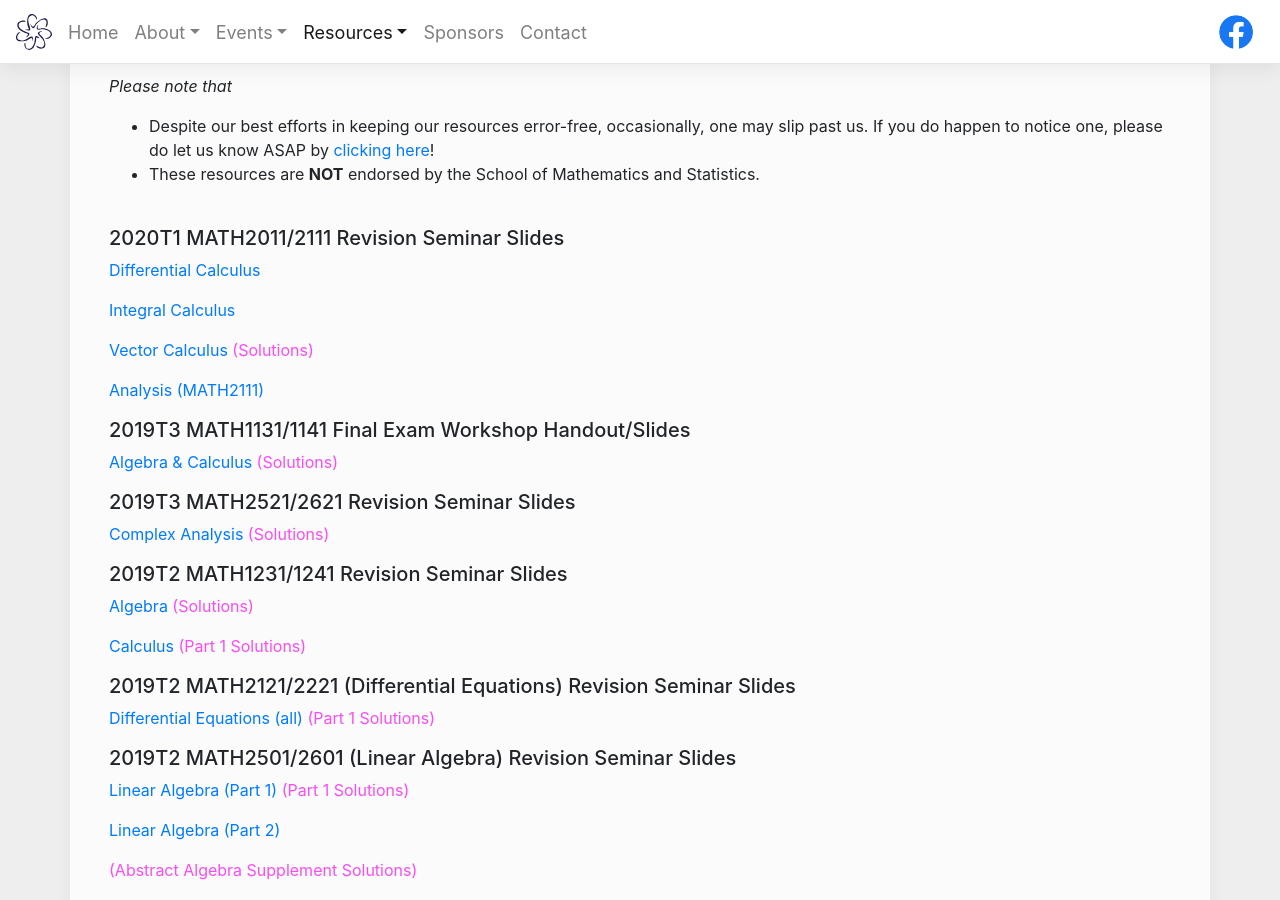
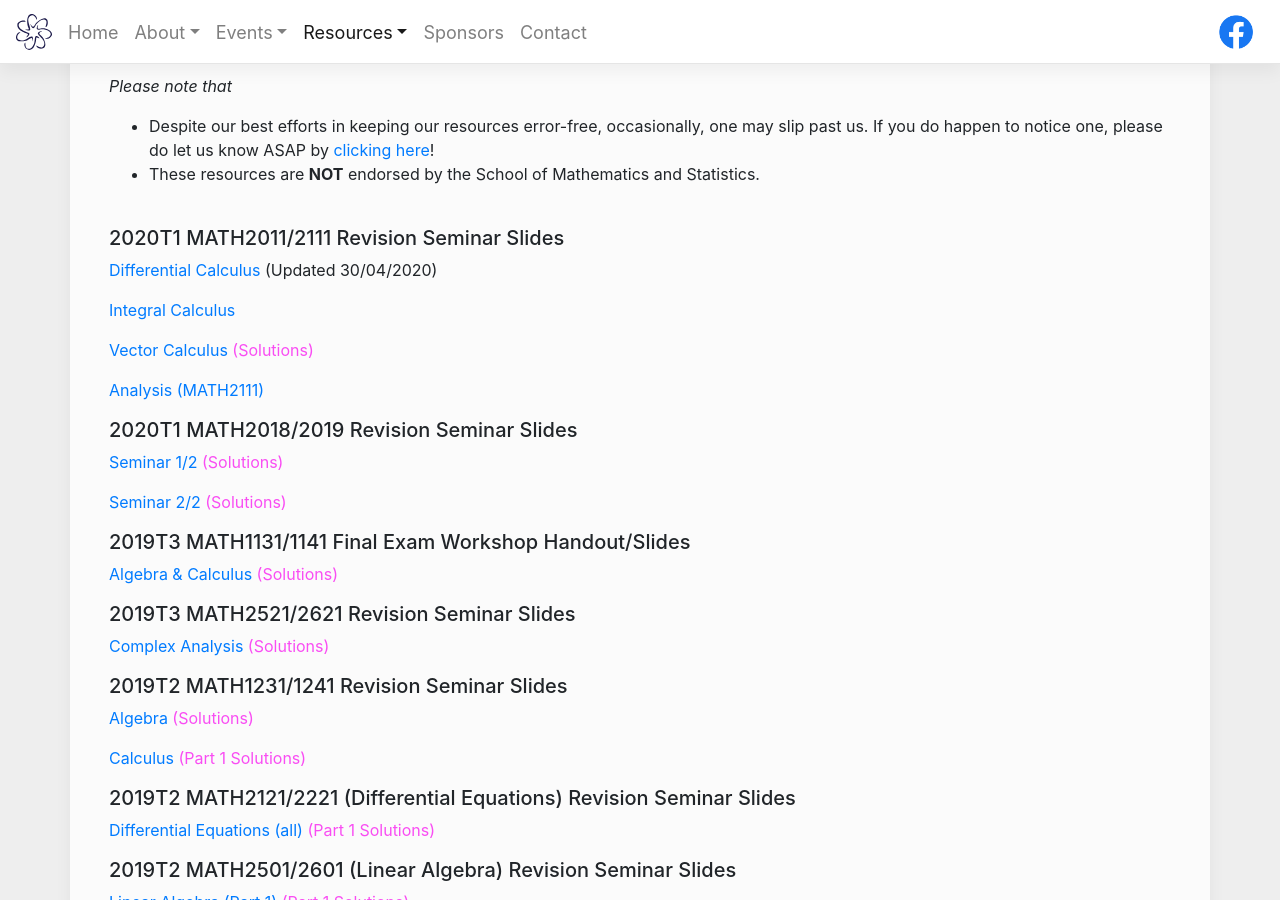
Before and after one commit to MathSocUNSW/MathSocUNSW.github.io, a Jekyll site: the page built from _pages/revision-lectures.md, in a window 1280 px wide and 900 px high, scrolled down 551 px. Built offline with Jekyll 4.4.1, drawn with Linux system fonts in a browser that asks for light colours; nearby versions of some CDN libraries.

Commit message:
Revision Slide update

```diff
--- a/_pages/revision-lectures.md
+++ b/_pages/revision-lectures.md
@@ -13,13 +13,19 @@ Huge thanks to our Education team who worked tirelessly to bring you this materi
 
 ##### 2020T1 MATH2011/2111 Revision Seminar Slides
 
-[Differential Calculus]({{ site.url }}/assets/revision/MATH2011_Differential_Calculus.pdf)
+[Differential Calculus]({{ site.url }}/assets/revision/MATH2011_Differential_Calculus.pdf) (Updated 30/04/2020)
 
 [Integral Calculus]({{ site.url }}/assets/revision/MATH2011_Integral_Calculus.pdf)
 
 [Vector Calculus]({{ site.url }}/assets/revision/MATH2011_Vector_Calculus.pdf) [<span style="color:#F94DF3"> (Solutions)</span>]({{ site.url }}/assets/revision/Vector_Calculus_Solutions.pdf)
 
 [Analysis (MATH2111)]({{ site.url }}/assets/revision/MATH2111_Analysis_of_Rn.pdf)
+
+##### 2020T1 MATH2018/2019 Revision Seminar Slides
+
+[Seminar 1/2]({{ site.url }}/assets/revision/MATH20189_Seminar_1.pdf) [<span style="color:#F94DF3"> (Solutions)</span>]({{ site.url }}/assets/revision/MATH20189_Seminar_1_Solutions.pdf)
+
+[Seminar 2/2]({{ site.url }}/assets/revision/MATH20189_Seminar_2.pdf) [<span style="color:#F94DF3"> (Solutions)</span>]({{ site.url }}/assets/revision/MATH20189_Seminar_2_Solutions.pdf)
 
 ##### 2019T3 MATH1131/1141 Final Exam Workshop Handout/Slides
 
```
Also changed, not shown: docs/resources/revision-lectures/index.html (+7 -1 lines), 10 other files.
